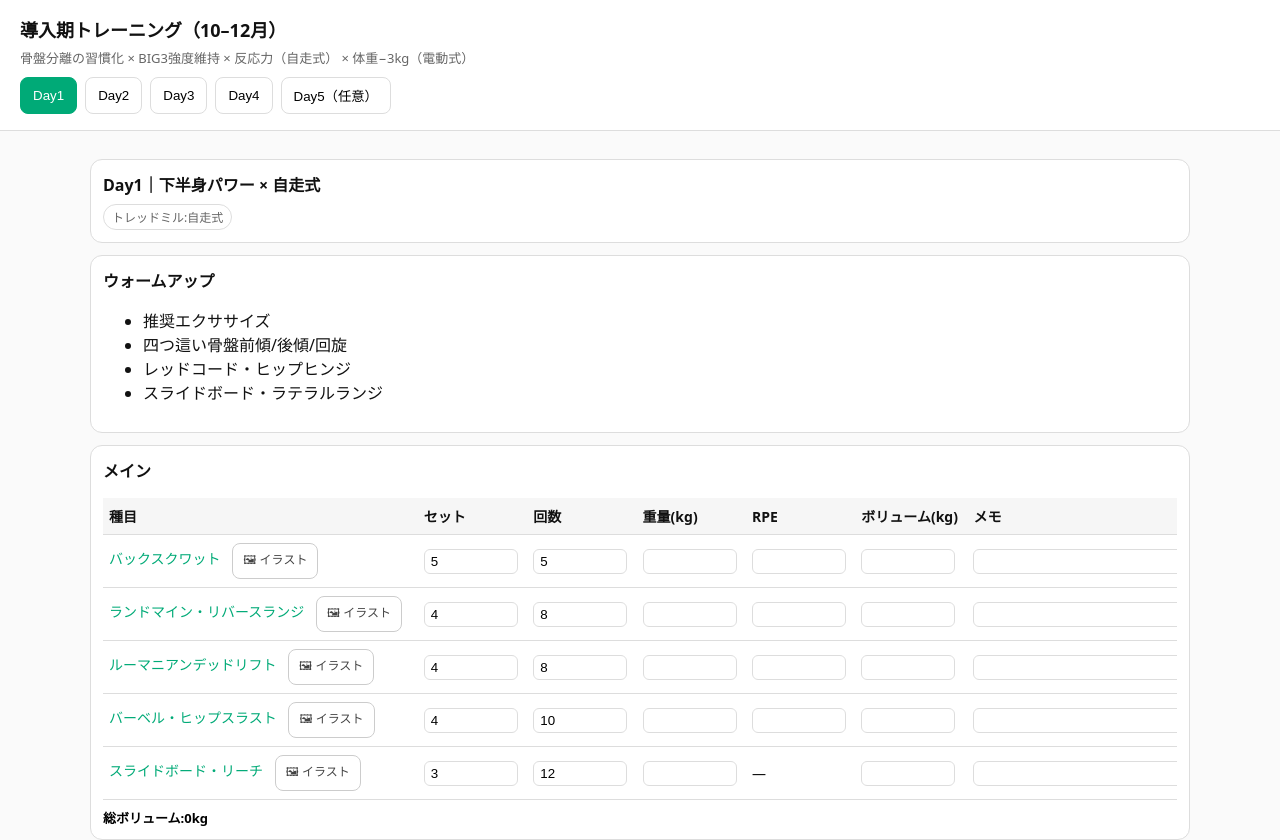
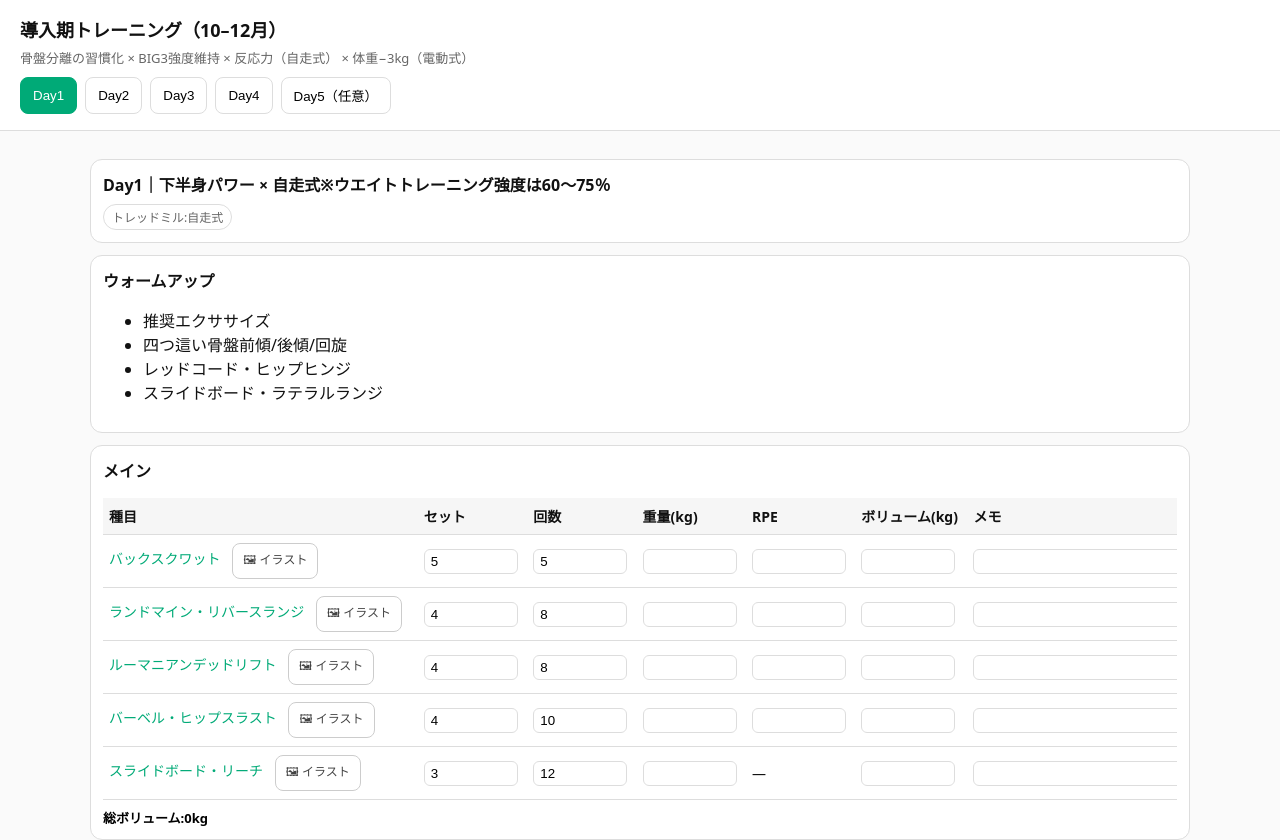
Before and after one commit to adjustment-commits/25makita-training, a plain HTML site: page index.html in a window 1280 px wide. Shown: the top 840 px of the page. Drawn offline with Linux system fonts and the light colour scheme.

Commit message:
Update index.html

```diff
--- a/index.html
+++ b/index.html
@@ -69,7 +69,7 @@
 <script>
 /* ========== Day1〜Day5 定義（img は任意。指定すれば画像、未指定ならSVGプレースホルダ） ========== */
 const PROGRAM = [
-  {title:"Day1｜下半身パワー × 自走式", treadmill:"自走式",
+  {title:"Day1｜下半身パワー × 自走式※ウエイトトレーニング強度は60〜75％", treadmill:"自走式",
    warmup:["推奨エクササイズ","四つ這い骨盤前傾/後傾/回旋","レッドコード・ヒップヒンジ","スライドボード・ラテラルランジ"],
    main:[
      {ex:"バックスクワット",sets:5,reps:5,rpe:true,
@@ -85,7 +85,7 @@ const PROGRAM = [
    ],
    cond:"自走式トレッドミル 30秒×6–8"},
 
-  {title:"Day2｜上半身 × 電動式", treadmill:"電動式",
+  {title:"Day2｜上半身 × 電動式※ウエイトトレーニング強度は60〜75％", treadmill:"電動式",
    warmup:["推奨エクササイズ","骨盤回旋→胸郭分離","ループバンド肩甲骨活性"],
    main:[
      {ex:"ベンチプレス",sets:5,reps:5,rpe:true,
@@ -101,7 +101,7 @@ const PROGRAM = [
    ],
    cond:"電動トレッドミル 40秒/20秒×10"},
 
-  {title:"Day3｜全身 × 自走式", treadmill:"自走式",
+  {title:"Day3｜全身 × 自走式※ウエイトトレーニング強度は60〜75％", treadmill:"自走式",
    warmup:["推奨エクササイズ","キャット&ドッグ（腰椎分離）","レッドコード・骨盤回旋"],
    main:[
      {ex:"デッドリフト",sets:5,reps:5,rpe:true,
@@ -117,7 +117,7 @@ const PROGRAM = [
    ],
    cond:"自走式トレッドミル 20秒全力×8"},
 
-  {title:"Day4｜上半身＋コア × 電動式", treadmill:"電動式",
+  {title:"Day4｜上半身＋コア × 電動式※ウエイトトレーニング強度は60〜75％", treadmill:"電動式",
    warmup:["推奨エクササイズ","スライドボード骨盤前傾/後傾","メディシンボール・キャッチ"],
    main:[
      {ex:"インクラインベンチプレス",sets:4,reps:8,rpe:true,
```
